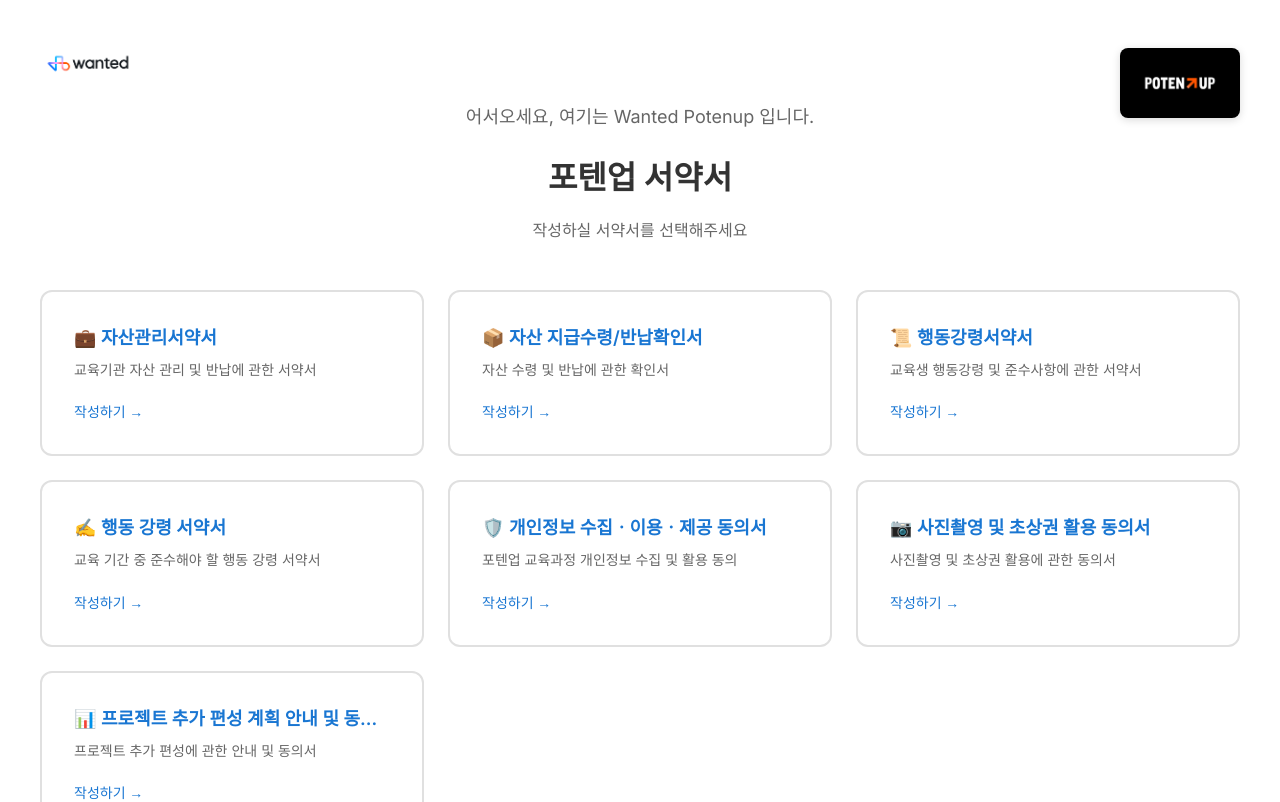
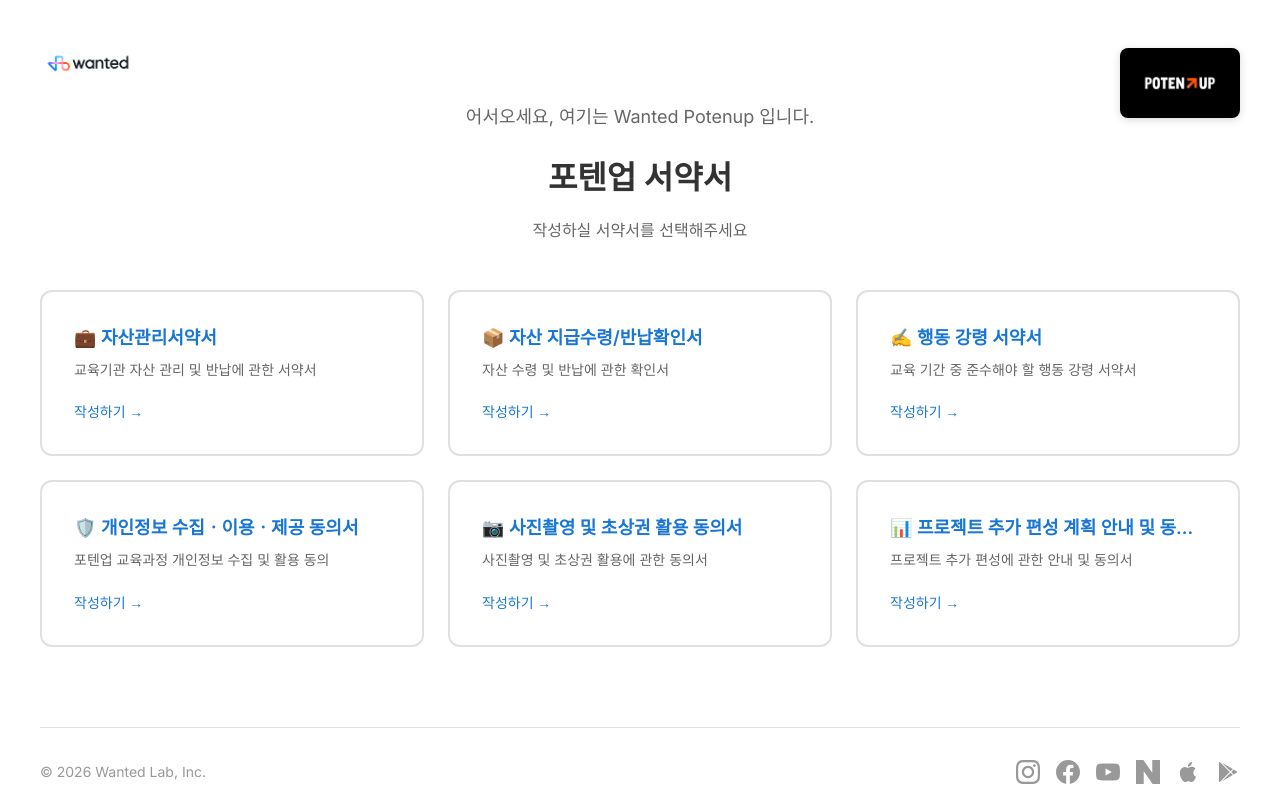
Before and after one commit to choi-jakyung/POTENUP, a Next.js app: page / in a window 1280 px wide. Shown: the top 802 px of the page. Built offline with nearby package versions, Linux system fonts and the light colour scheme.

Commit message:
Remove code-of-conduct item from main page

```diff
--- a/app/page.tsx
+++ b/app/page.tsx
@@ -16,12 +16,6 @@ export default function Home() {
       title: '📦 자산 지급수령/반납확인서',
       description: '자산 수령 및 반납에 관한 확인서',
       path: '/asset-receipt',
-    },
-    {
-      id: 'code-of-conduct',
-      title: '📜 행동강령서약서',
-      description: '교육생 행동강령 및 준수사항에 관한 서약서',
-      path: '/code-of-conduct',
     },
     {
       id: 'code-pledge',
```
